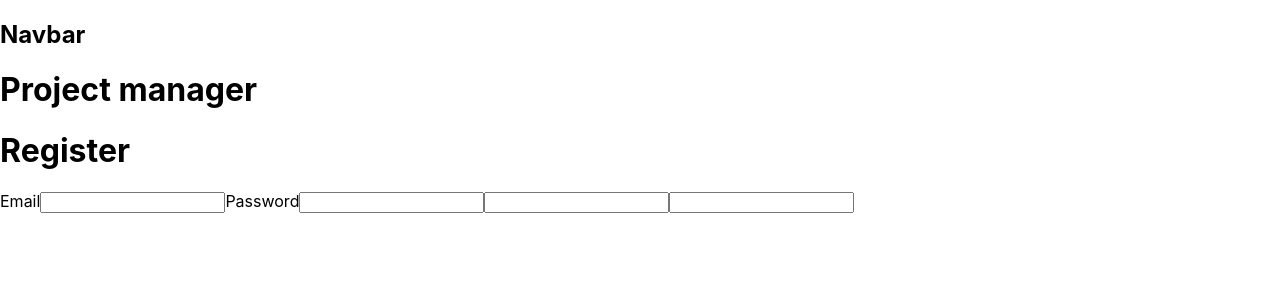
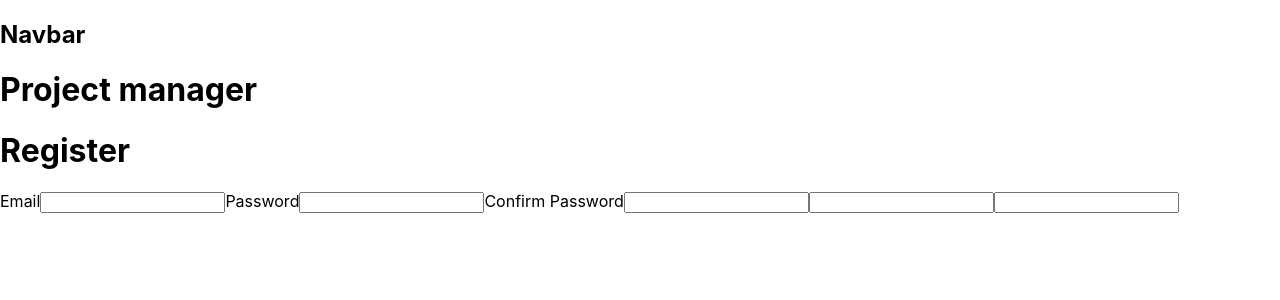
Before and after one commit to venoblin/teamhub-frontend, a React (Create React App) app: page /register in a window 1280 px wide. Shown: the top 300 px of the page. Built offline with nearby package versions, Linux system fonts and the light colour scheme.

Commit message:
Added confirm password input

```diff
--- a/src/components/routes/Register.tsx
+++ b/src/components/routes/Register.tsx
@@ -12,6 +12,9 @@ const Register = () => {
         <label htmlFor='password'>Password</label>
         <input type='password' id='password' name='password' required />
 
+        <label htmlFor='confirmPassword'>Confirm Password</label>
+        <input type='password' id='confirmPassword' name='confirmPassword' required />
+
         <input type='text' />
 
         <input type='text' />
```
